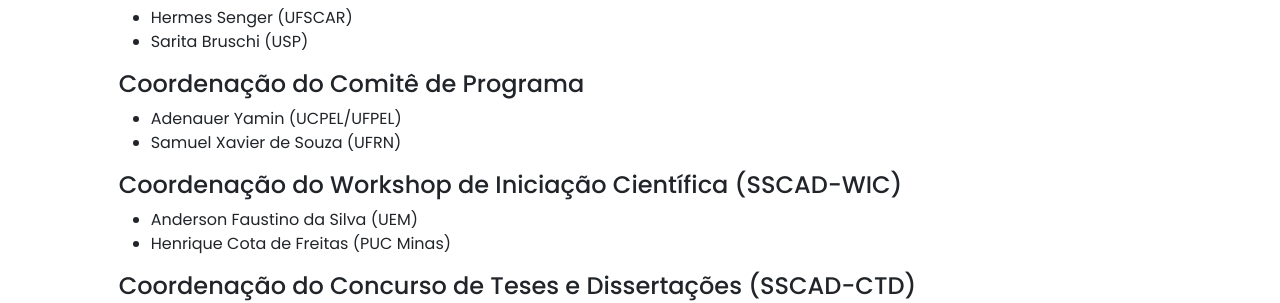
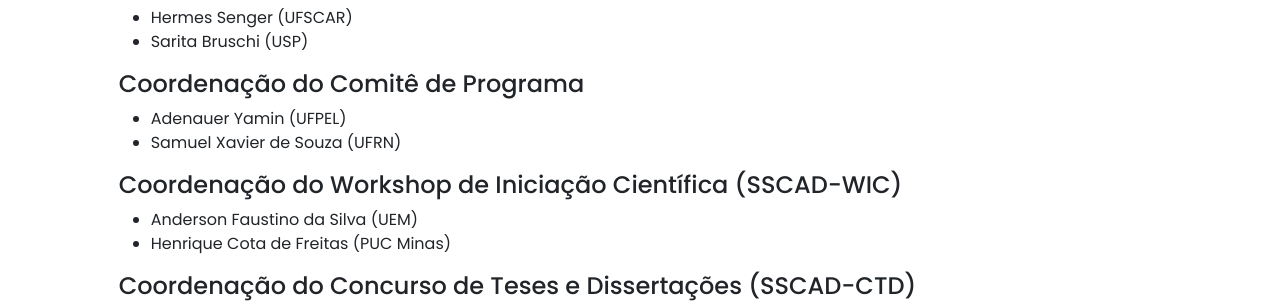
Before and after one commit to ce-acpad/sscad2024, a Jekyll site: the page built from committee.html, in a window 1280 px wide and 900 px high, scrolled down 529 px. Shown: the part 153-456 px from the top of the window. Built offline with Jekyll 4.4.1, drawn with Linux system fonts in a browser that asks for light colours.

Commit message:
Ajuste afiliação Adenauer

```diff
--- a/_data/committee.yml
+++ b/_data/committee.yml
@@ -10,7 +10,7 @@
       - name: "Coordenação do Comitê de Programa"
         people:
           - name: "Adenauer Yamin"
-            institution: "UCPEL/UFPEL"
+            institution: "UFPEL"
           - name: "Samuel Xavier de Souza"
             institution: "UFRN"
       - name: "Coordenação do Workshop de Iniciação Científica (SSCAD-WIC)"
```
